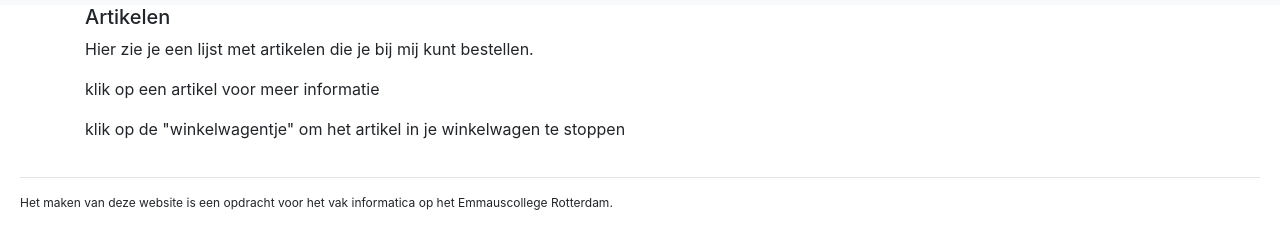
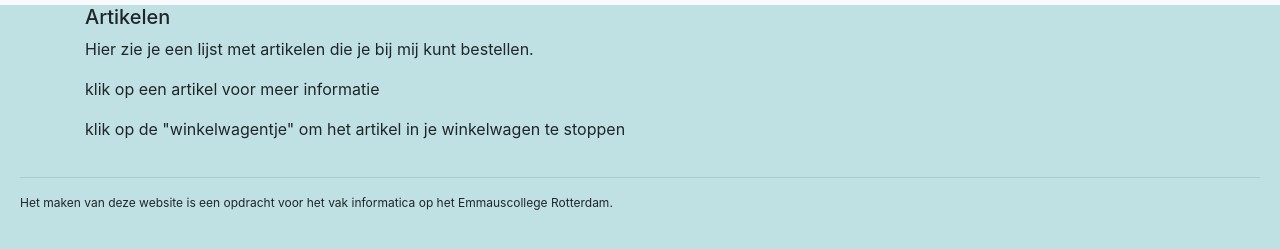
Before and after one commit to emmaus-5v/webshop-5vc-laura-eline-veerle, a website: page web/index.html in a window 1280 px wide. Shown: the part 51-300 px from the top of the page. Drawn offline with nearby package versions, Linux system fonts and the light colour scheme; no server answers.

Commit message:
achtergrondkleur
Signed-off-by: laurareket3 <112477@emmauscollege.nl>

```diff
--- a/web/css/style.css
+++ b/web/css/style.css
@@ -1,4 +1,7 @@
 /* all pages */
+body {
+  background-color: rgb(191, 225, 228);
+}
 
 footer {
   margin: 20px;
```
